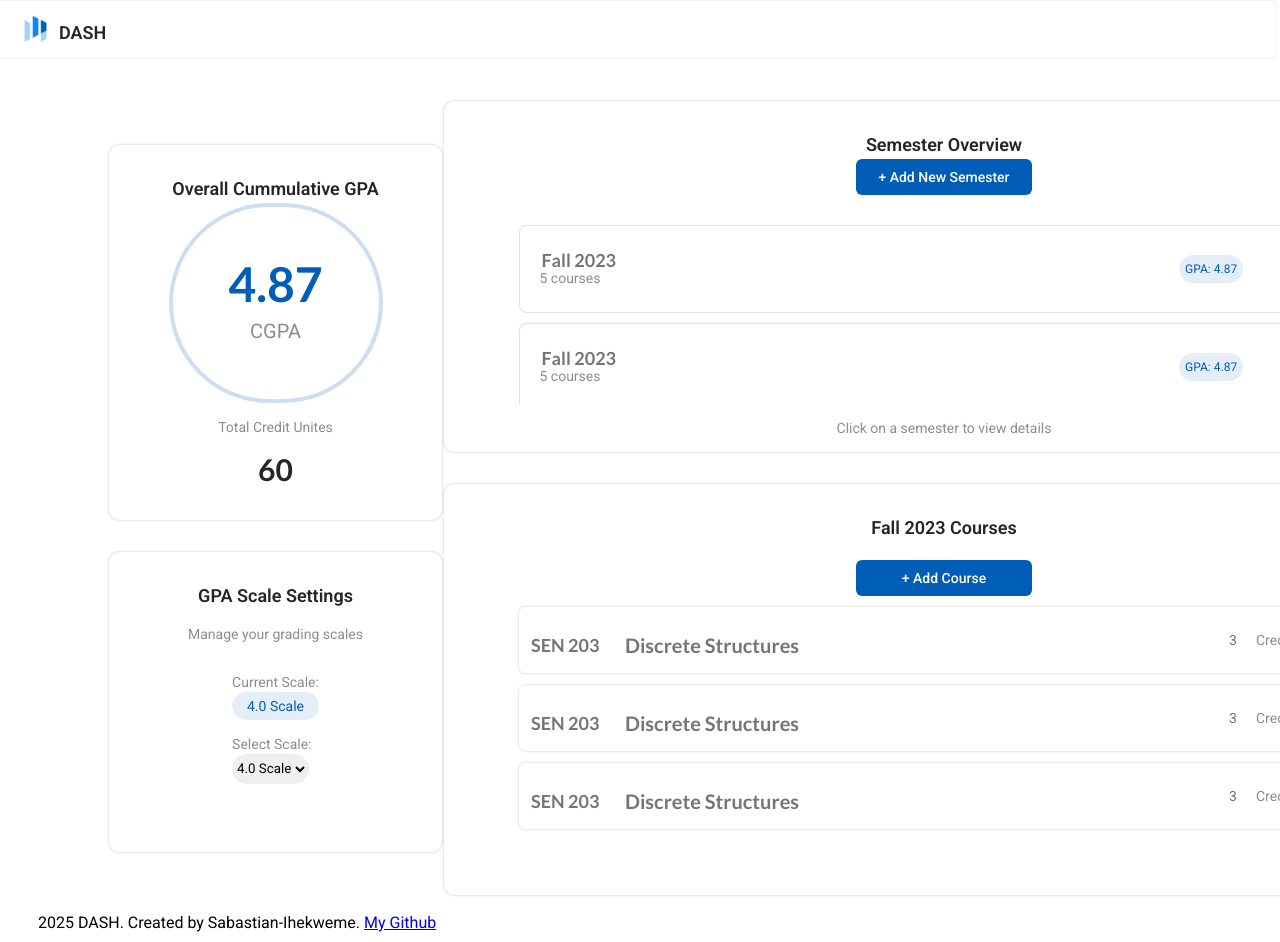
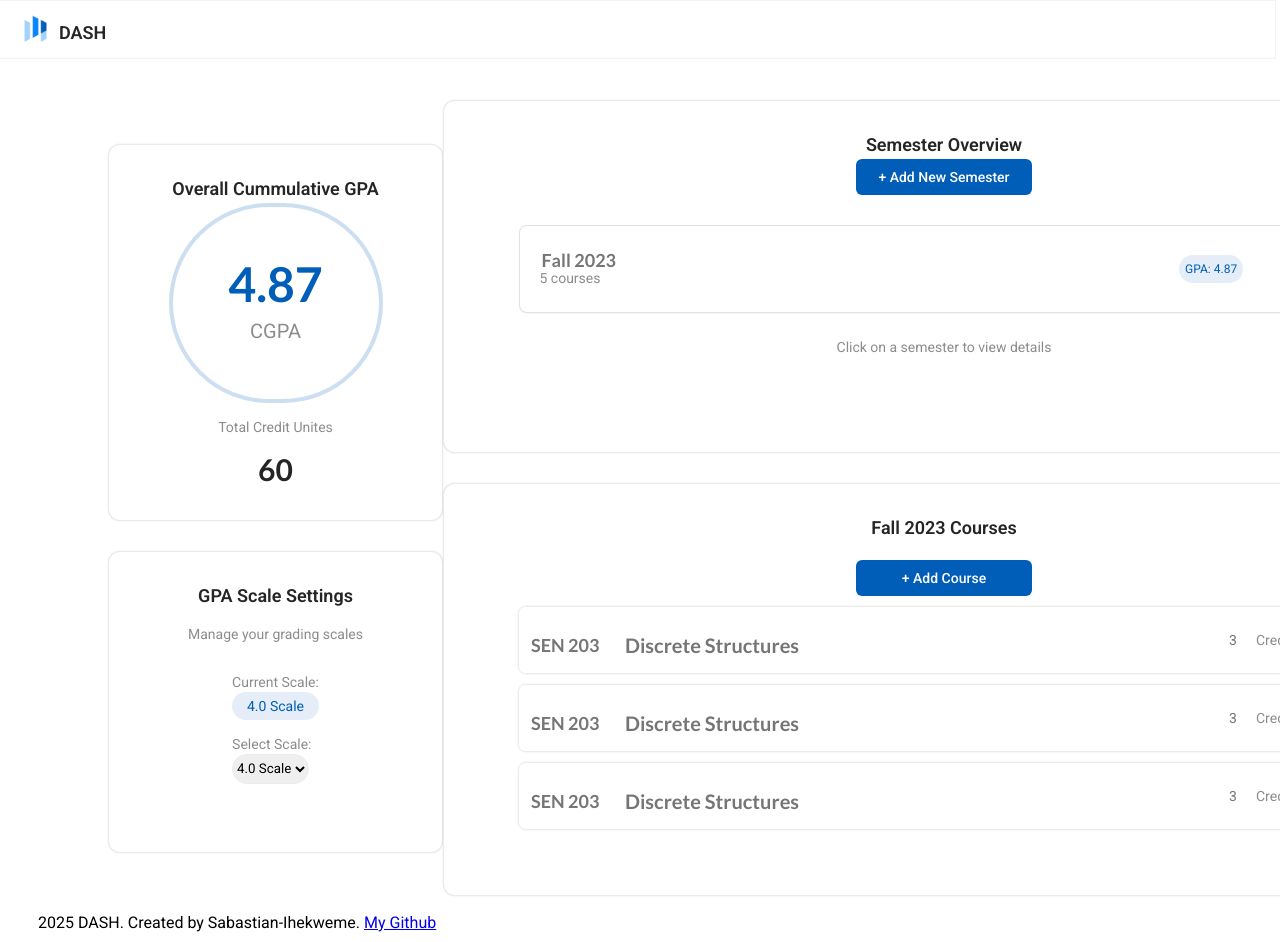
Before and after one commit to Sabastian-Ihekweme/dash-gpa-tracker, a React (Vite) app: page / in a window 1280 px wide. Shown: the top 942 px of the page. Built offline with nearby package versions, Linux system fonts and the light colour scheme.

Commit message:
add and delete semesters

```diff
--- a/index.html
+++ b/index.html
@@ -2,7 +2,7 @@
 <html lang="en">
   <head>
     <meta charset="UTF-8" />
-    <link rel="icon" type="image/svg+xml" href="/vite.svg" />
+    <link rel="icon" type="image/svg+xml" href="/src/assets/dash-logo.png" />
     <link rel="preconnect" href="https://fonts.googleapis.com">
     <link rel="preconnect" href="https://fonts.gstatic.com" crossorigin>
     <link href="https://fonts.googleapis.com/css2?family=Roboto:ital,wght@0,100..900;1,100..900&display=swap" rel="stylesheet">
--- a/src/App.css
+++ b/src/App.css
@@ -196,3 +196,7 @@ footer {
     margin-bottom: 10px;
     font-family: roboto;
 }
+
+li {
+  list-style-type: none;
+}
--- a/src/App.jsx
+++ b/src/App.jsx
@@ -12,10 +12,26 @@ function App() {
   // GPA Scale
   const [gpaScale, setGpaScale] = useState('4.0');
 
-  useEffect(() => {
-        console.log(gpaScale);
-    }, gpaScale);
+  // Semester object
+  const semester = {
+    id: crypto.randomUUID(),
+    name: 'Semester',
+    courseCount: 0,
+    gpa: 0,
+    courses: []
+  }
 
+  // Course object
+  const course = {
+    courseCode: 'XXX101',
+    courseTitle: 0,
+    grade: 'A'
+  }
+
+  // Array of semesters
+  const [semesters, setSemesters] = useState([
+   semester
+  ]);
 
   return (
     <>
@@ -25,7 +41,8 @@ function App() {
       </div>
       <OverallCummulativeGPA />
       <GPAScaleSettings gpaScale={gpaScale} setGpaScale={setGpaScale}/>
-      <SemesterOverview />
+      <SemesterOverview semesters={semesters} setSemesters={setSemesters}
+      semester={semester} course={course}/>
       <CourseOverview />
       </div>
 
--- a/src/GPAScaleSettings.jsx
+++ b/src/GPAScaleSettings.jsx
@@ -15,7 +15,7 @@ function GPAScaleSettings({gpaScale, setGpaScale}) {
 
             <p>Manage your grading scales</p>
 
-            <div class="select-scale">
+            <div className="select-scale">
                 <p>Current Scale: <span className="scale">{gpaScale} Scale</span></p>
 
                 <p className="select-scale">Select Scale:</p>
--- a/src/OverallCummulativeGPA.jsx
+++ b/src/OverallCummulativeGPA.jsx
@@ -1,6 +1,8 @@
 import "./styles/OverallCummulativeGPA.css";
 
 function OverallCummulativeGPA() {
+
+
     return (
     <>
         <div className="box1 container gpa-summary">
--- a/src/Semester.jsx
+++ b/src/Semester.jsx
@@ -1,7 +1,23 @@
+import React, {useEffect} from 'react';
+
 import deleteicon from "./assets/icons/delete-icon.png";
 import './styles/SemesterOverview.css';
 
-function Semester() {
+function Semester({semesters, setSemesters, semester, id, course}) {
+
+    // Delete Semester
+    function deleteSemester(i) {
+        const newArray = semesters.filter(semester => {
+            return semester.id !== i;
+        })
+        setSemesters(newArray);
+    }
+
+    useEffect(() => {
+        console.log(semesters);
+    }, [semesters]);
+
+
     return (
     <>
         <div className="semester-box">
@@ -15,7 +31,7 @@ function Semester() {
                 GPA: 4.87
             </div>
 
-            <button className="delete-button">
+            <button onClick={() => deleteSemester(id)} className="delete-button">
                 <img className="delete-icon" src={deleteicon} ></img>
             </button>
             </div>
--- a/src/SemesterOverview.jsx
+++ b/src/SemesterOverview.jsx
@@ -1,17 +1,29 @@
 import Semester from "./Semester";
 import './styles/SemesterOverview.css';
 
-function SemesterOverview() {
+function SemesterOverview({semesters, setSemesters, semester, course}) {
+
+
+    // Add new semester
+    function addSemester() {
+        setSemesters([semester, ...semesters]);
+    }
+
+
     return (
     <>
         <div className="box3 container semester-summary">
             <h2>Semester Overview</h2>
-            <button className="add-button">+ Add New Semester</button>
+            <button className="add-button" onClick={addSemester}>+ Add New Semester</button>
 
             <div className="semester-list">
-            <Semester />
-            <Semester />
-            <Semester />
+                {
+                    semesters.map(semester => {
+                        return <li key={semester.id}>{<Semester
+                            semesters={semesters} setSemesters={setSemesters}
+                            semester={semester} id={semester.id} course={course}/>}</li>
+                    })
+                }
             </div>
 
             <p>Click on a semester to view details</p>
```
